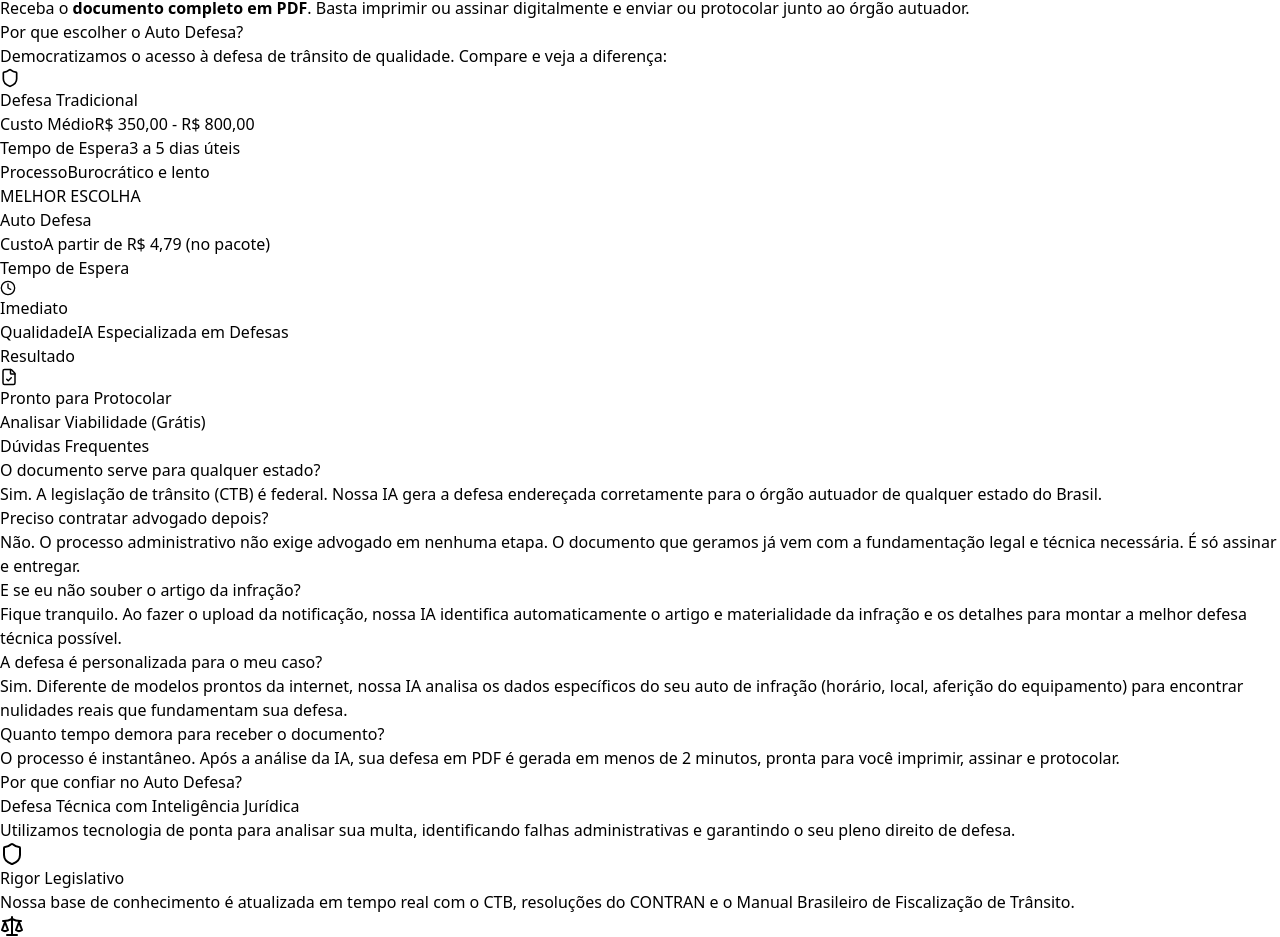
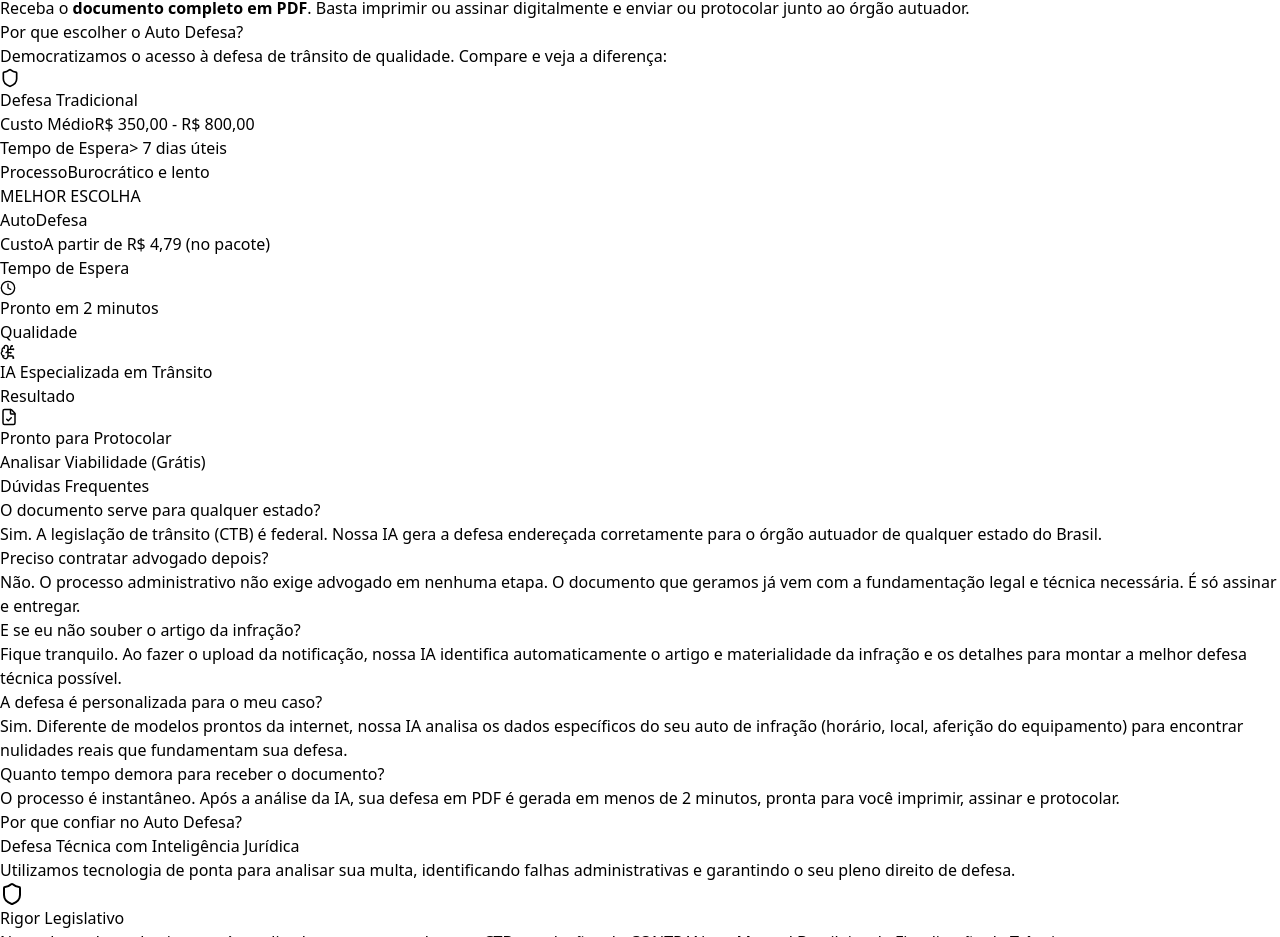
Before and after one commit to rodrigocvmd/auto-defesa, a React (Vite) app in the folder client/: page / in a window 1280 px wide. Shown: the part 2291-3228 px from the top of the page. Built offline with nearby package versions, Linux system fonts and the light colour scheme; no server answers.

Commit message:
fix: landing page and pricing page layout

```diff
--- a/client/src/pages/Home.jsx
+++ b/client/src/pages/Home.jsx
@@ -16,6 +16,7 @@
 	Scale,
 	AlertTriangle,
 	Zap,
+	BrainCircuit,
 } from "lucide-react";
 import MainLayout from "../layouts/MainLayout";
 import SEO from "../components/SEO";
@@ -247,7 +248,7 @@
 										</li>
 										<li className="flex flex-col sm:flex-row sm:items-center justify-between border-b border-white/10 pb-4 gap-1 sm:gap-0">
 											<span>Tempo de Espera</span>
-											<span className="font-bold text-white">3 a 5 dias úteis</span>
+											<span className="font-bold text-white">&gt; 7 dias úteis</span>
 										</li>
 										<li className="flex flex-col sm:flex-row sm:items-center justify-between gap-1 sm:gap-0">
 											<span>Processo</span>
@@ -264,7 +265,9 @@
 										MELHOR ESCOLHA
 									</div>
 									<h3 className="text-2xl font-black text-gray-900 mb-6 flex justify-center items-center  gap-2">
-										<span className="text-blue-600">Auto Defesa</span>
+										<span className="text-blue-600">
+											<span className="text-gray-900">Auto</span>Defesa
+										</span>
 									</h3>
 									<ul className="space-y-4">
 										<li className="flex flex-col sm:flex-row sm:items-center justify-between border-b border-gray-100 pb-4 gap-1 sm:gap-0">
@@ -277,17 +280,22 @@
 											<span className="font-medium text-gray-600">Tempo de Espera</span>
 											<div className=" flex">
 												<span className="w-full items-center justify-center align-middle font-bold text-blue-600 flex gap-2">
-													<Clock size={16} /> <p className="!text-gray-800">Imediato</p>
+													<Clock size={16} /> <p className="!text-gray-800">Pronto em 2 minutos</p>
 												</span>
 											</div>
 										</li>
 										<li className="flex flex-col sm:flex-row sm:items-center justify-between border-b border-gray-100 pb-4 gap-1 sm:gap-0">
 											<span className="font-medium text-gray-600">Qualidade</span>
-											<span className="font-bold text-gray-800">IA Especializada em Defesas</span>
+											<div className=" flex">
+												<span className="w-full items-center justify-center align-middle font-bold text-blue-600 flex gap-2">
+													<BrainCircuit size={16} />{" "}
+													<p className="!text-gray-800">IA Especializada em Trânsito</p>
+												</span>
+											</div>
 										</li>
 										<li className="flex flex-col sm:flex-row sm:items-center justify-between gap-1 sm:gap-0">
 											<span className="font-medium text-gray-600">Resultado</span>
-											<span className="w-full items-center justify-center align-middle font-bold text-gray-800 flex gap-2">
+											<span className="w-full items-center justify-center md:justify-end align-middle font-bold text-gray-800 flex gap-2">
 												<FileCheck size={18} className="text-blue-600" /> Pronto para Protocolar
 											</span>
 										</li>
@@ -560,7 +568,7 @@
 								<Link
 									to="/upload"
 									className="inline-flex items-center justify-center gap-2 bg-gray-900 text-white font-bold text-xl py-4 px-2 md:px-10 rounded-xl hover:bg-gray-800 transition-all hover:scale-105 shadow-lg">
-									Analisar Viabilidade (Grátis) <ArrowRight size={20} className="hidden md:block"/>
+									Analisar Viabilidade (Grátis) <ArrowRight size={20} className="hidden md:block" />
 								</Link>
 							</div>
 						</div>
--- a/client/src/pages/Pricing.jsx
+++ b/client/src/pages/Pricing.jsx
@@ -198,10 +198,13 @@
 							<p className="text-gray-600 max-w-5xl mx-auto text-sm leading-relaxed">
 								Acreditamos na transparência. Nossos testes gratuitos e demonstrações utilizam um
 								modelo de IA Standard para análise rápida de viabilidade. Ao adquirir um crédito, o
-								recurso final é gerado exclusivamente pelo nosso{" "}
-								<strong>Modelo Pro (Advogado Virtual)</strong>, treinado especificamente com
-								jurisprudências, resoluções do CONTRAN e o Código de Trânsito Brasileiro para máxima
-								assertividade.
+								recurso final é gerado exclusivamente pelo nosso <strong>Modelo Pro</strong>,
+								treinado especificamente com{" "}
+								<strong>
+									jurisprudência atual de trânsito, tendências de julgamento de recursos, últimas
+									resoluções do CONTRAN e do Código de Trânsito Brasileiro
+								</strong>{" "}
+								para máxima assertividade.
 							</p>
 						</div>
 					</div>
```
